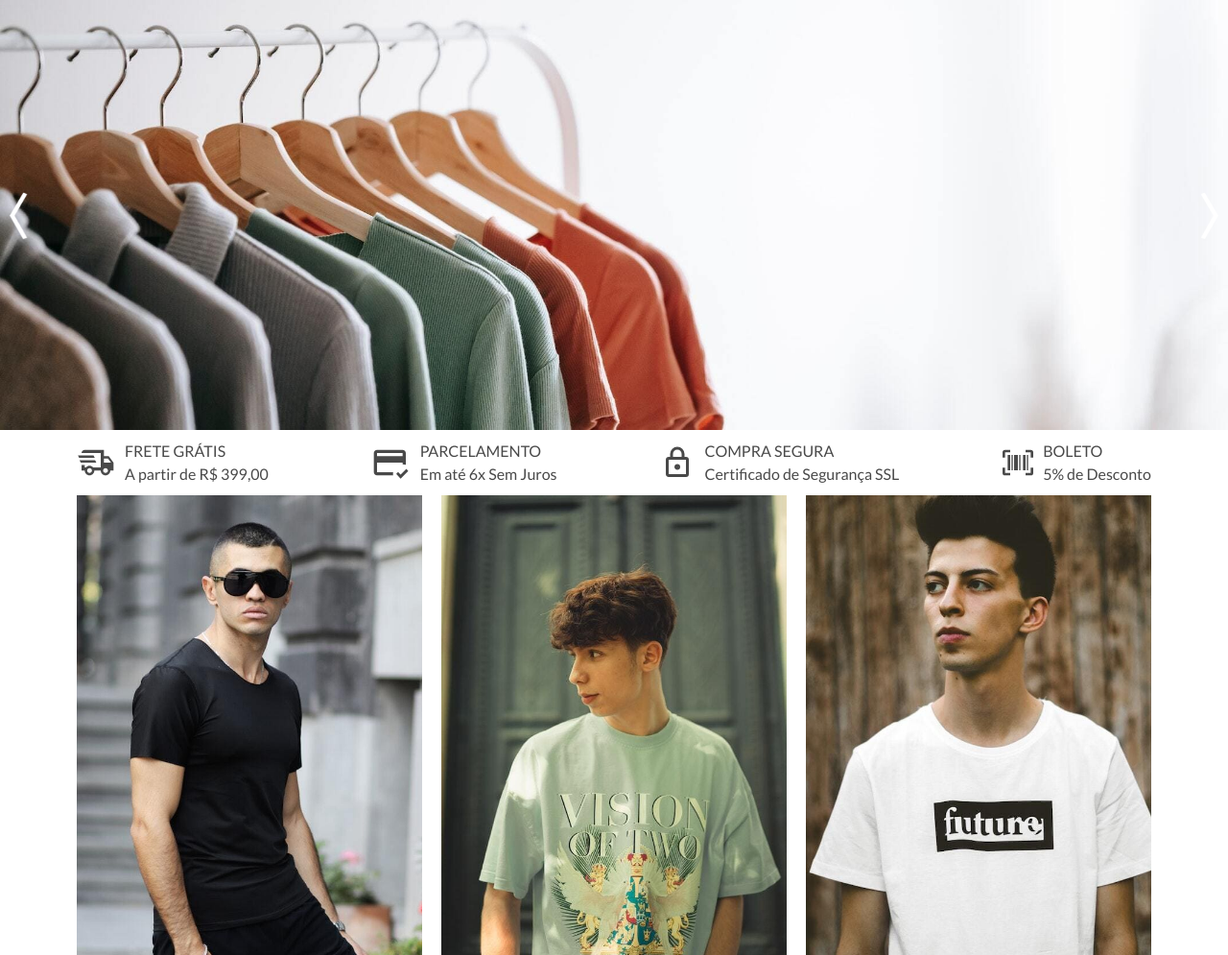
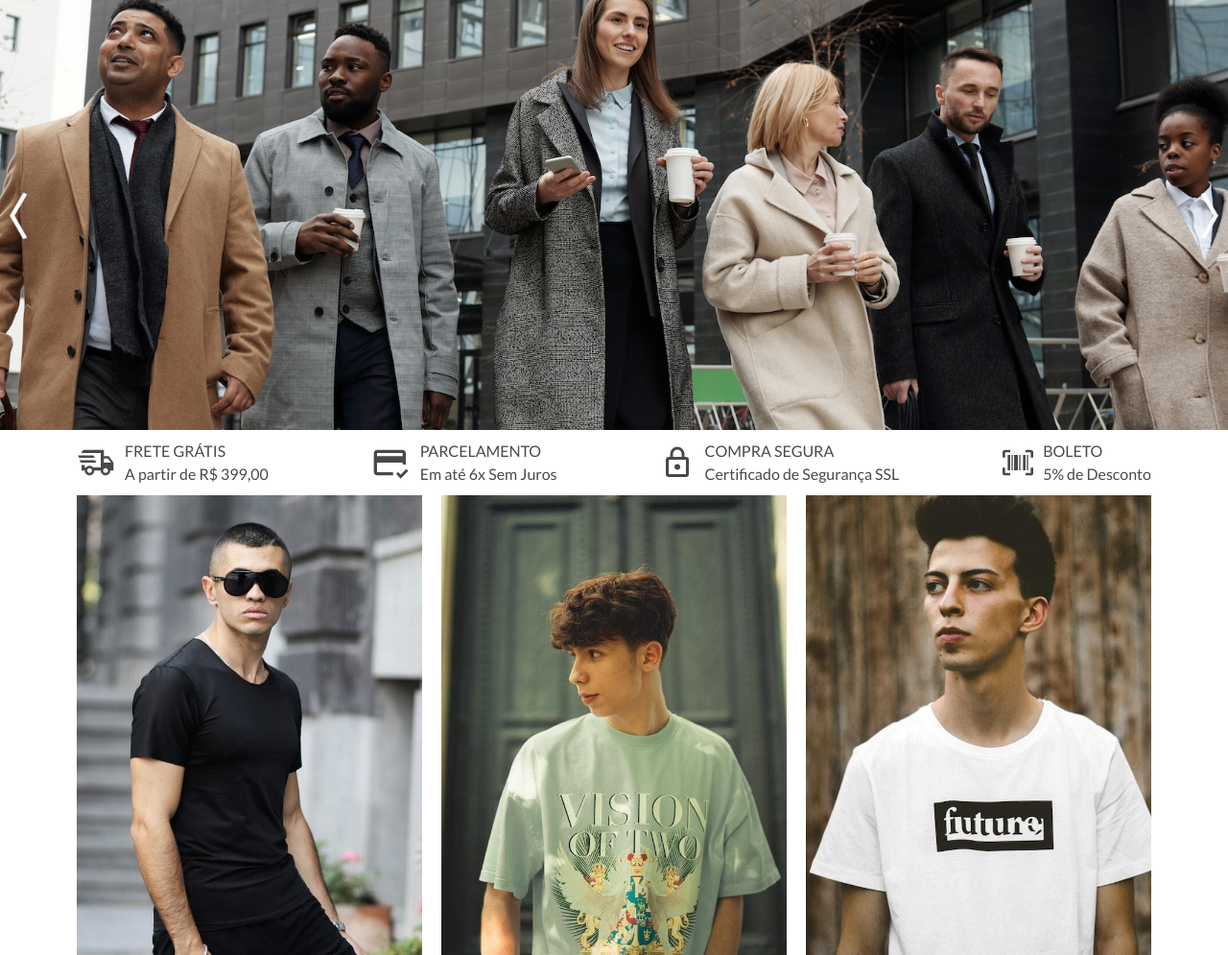
Before and after one commit to rauldiamantino/clone-plataforma, a Node server app: page / in a window 1280 px wide. Shown: the part 200-1195 px from the top of the page at 96% size. Run offline with Node 20, Linux system fonts and the light colour scheme; style sheets or scripts are compiled from the project's sources.

Commit message:
Change main banner

```diff
--- a/src/views/partials/carousel-banner.ejs
+++ b/src/views/partials/carousel-banner.ejs
@@ -4,7 +4,7 @@
     <div id="carousel">
         <div class="main-banner" class="<%- classCarouselBanner -%>">
             <a href="/mais-vendidos">
-                <img src="./images/banner1.jpg" class="item">
+                <img src="./images/banner6.jpg" class="item">
                 <div class="main-banner-texts">
                     <p class="main-banner-title">COMPRAR AGORA!</p>
                     <p class="main-banner-subtitle">VER MAIS</p>
@@ -20,7 +20,6 @@
             <!-- <a href="/categories"><img src="./images/banner3.jpg" class="item"></a> -->
             <!-- <a href="/categories"><img src="./images/banner4.jpg" class="item"></a> -->
             <!-- <a href="/categories"><img src="./images/banner5.jpg" class="item"></a> -->
-            <!-- <a href="/categories"><img src="./images/banner6.jpg" class="item"></a> -->
             <a href="/sale">
                 <img src="./images/banner7.jpg" class="item">
                 <div class="main-banner-texts">
```
